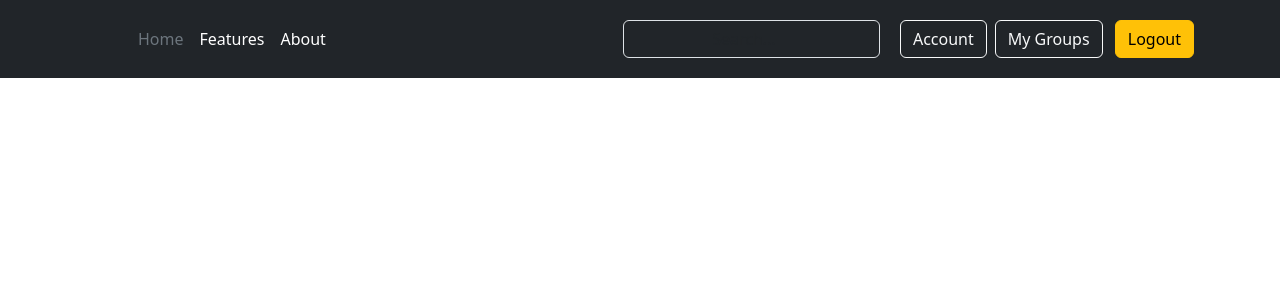
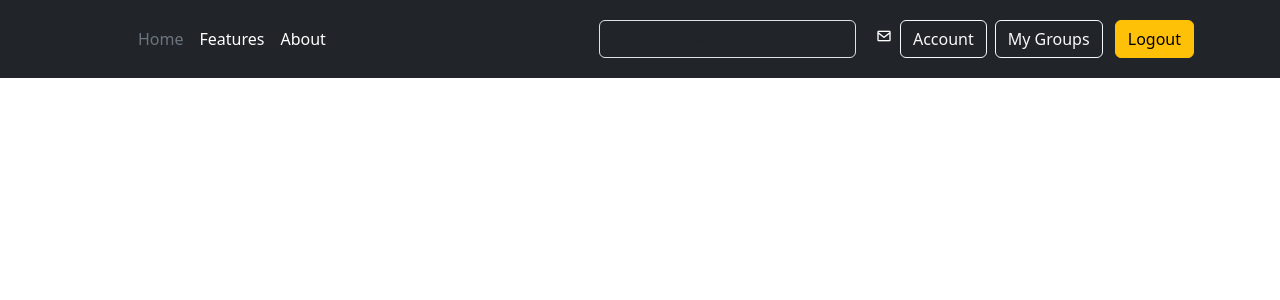
Before and after one commit to aidschbe/EatTogether, a PHP site: page /index.php in a window 1280 px wide. Shown: the top 300 px of the page. Run offline with PHP 8.4, Linux system fonts and the light colour scheme; the visitor is signed in with stand-in values (Sample User, id 1); data that the repository does not hold is empty.

Commit message:
added message button to header

```diff
--- a/components/header.php
+++ b/components/header.php
@@ -26,6 +26,7 @@ include_once("components/imports.php");
                 <?php
 
                 if (isset($_SESSION['userId'])) {
+                    echo "<i class='bx bx-envelope m-1'></i>";
                     echo "<a href='account.php' class='btn btn-outline-light m-1'>Account</a>";
                     echo "<a href='groups.php' class='btn btn-outline-light m-1'>My Groups</a>";
 
```
